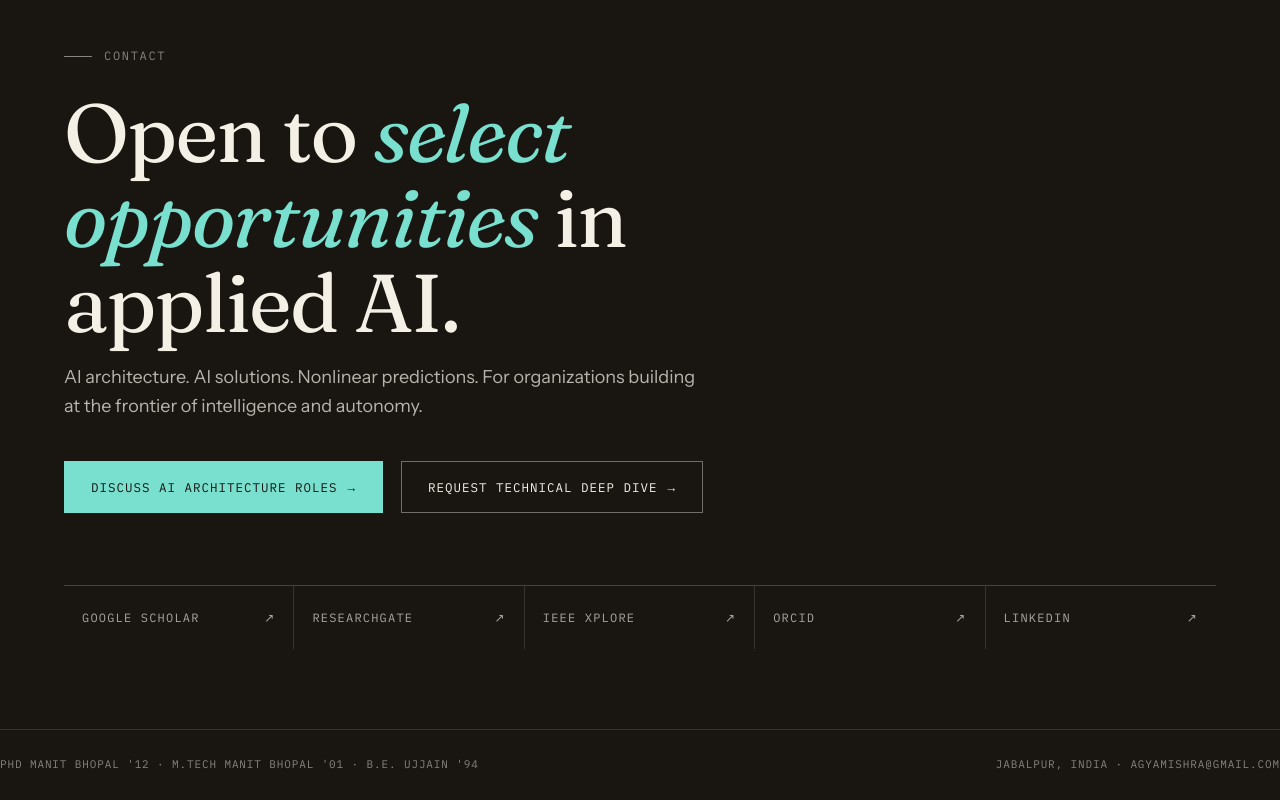
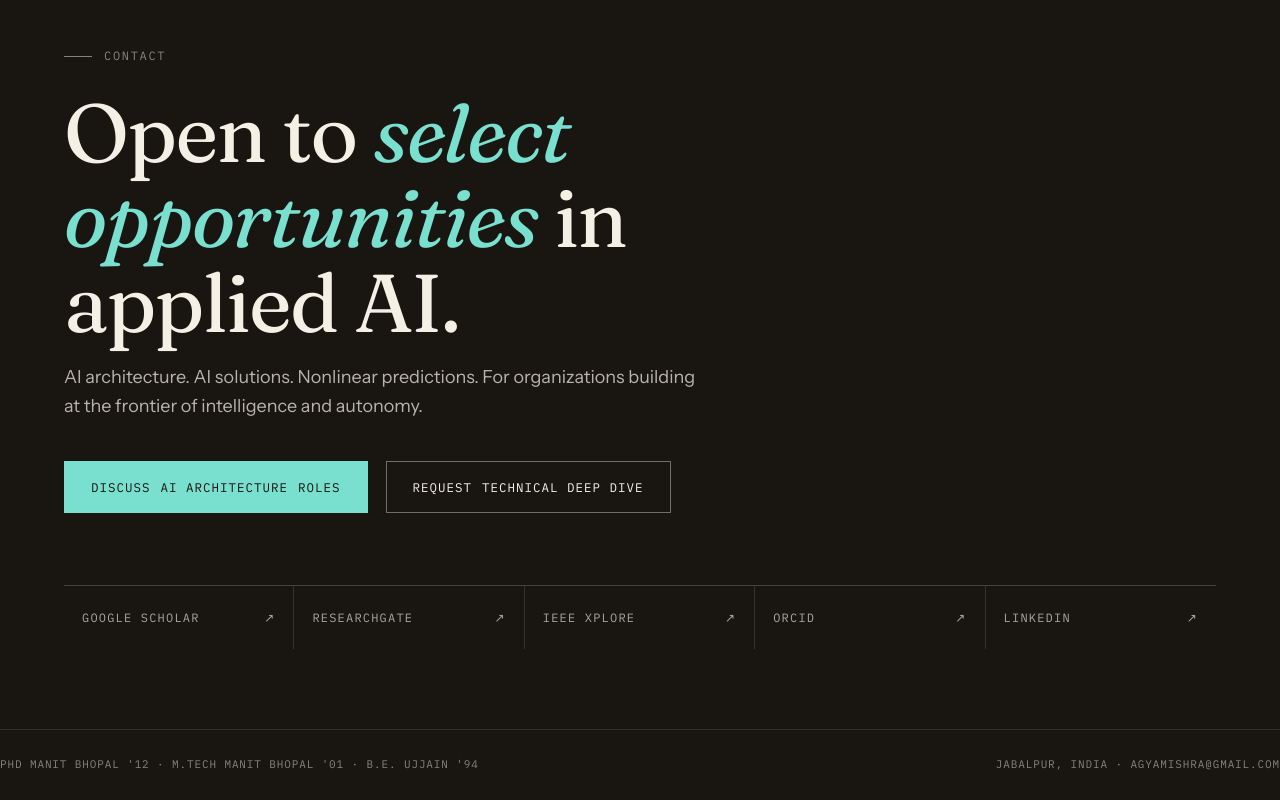
Before and after one commit to agyamishra/website, a plain HTML site: page index.html in a window 1280 px wide. Shown: the part 7202-8002 px from the top of the page. Drawn offline with Linux system fonts and the light colour scheme.

Commit message:
Update index.html

```diff
--- a/index.html
+++ b/index.html
@@ -598,8 +598,8 @@ section{padding:clamp(64px,10vh,128px) 0;position:relative}
     <h2 class="rv d1">Open to <em>select opportunities</em> in applied AI.</h2>
     <p class="sub rv d2">AI architecture. AI solutions. Nonlinear predictions. For organizations building at the frontier of intelligence and autonomy.</p>
     <div class="cta-row rv d3">
-      <a class="btn" href="mailto:agyamishra@gmail.com?subject=AI%20Architecture%20Roles%20—%20Dr.%20Agya%20Mishra">Discuss AI Architecture Roles <span class="arr">→</span></a>
-      <a class="btn ghost" href="mailto:agyamishra@gmail.com?subject=Technical%20Deep%20Dive%20Request">Request Technical Deep Dive <span class="arr">→</span></a>
+      <a class="btn" href="mailto:agyamishra@gmail.com?subject=AI%20Architecture%20Roles%20—%20Dr.%20Agya%20Mishra">Discuss <span class="arn">AI Architecture</span> Roles</a>
+      <a class="btn ghost" href="mailto:agyamishra@gmail.com?subject=Technical%20Deep%20Dive%20Request">Request <span class="arn">Technical Deep Dive</span></a>
     </div>
 
     <div class="profiles rv d4">
```
